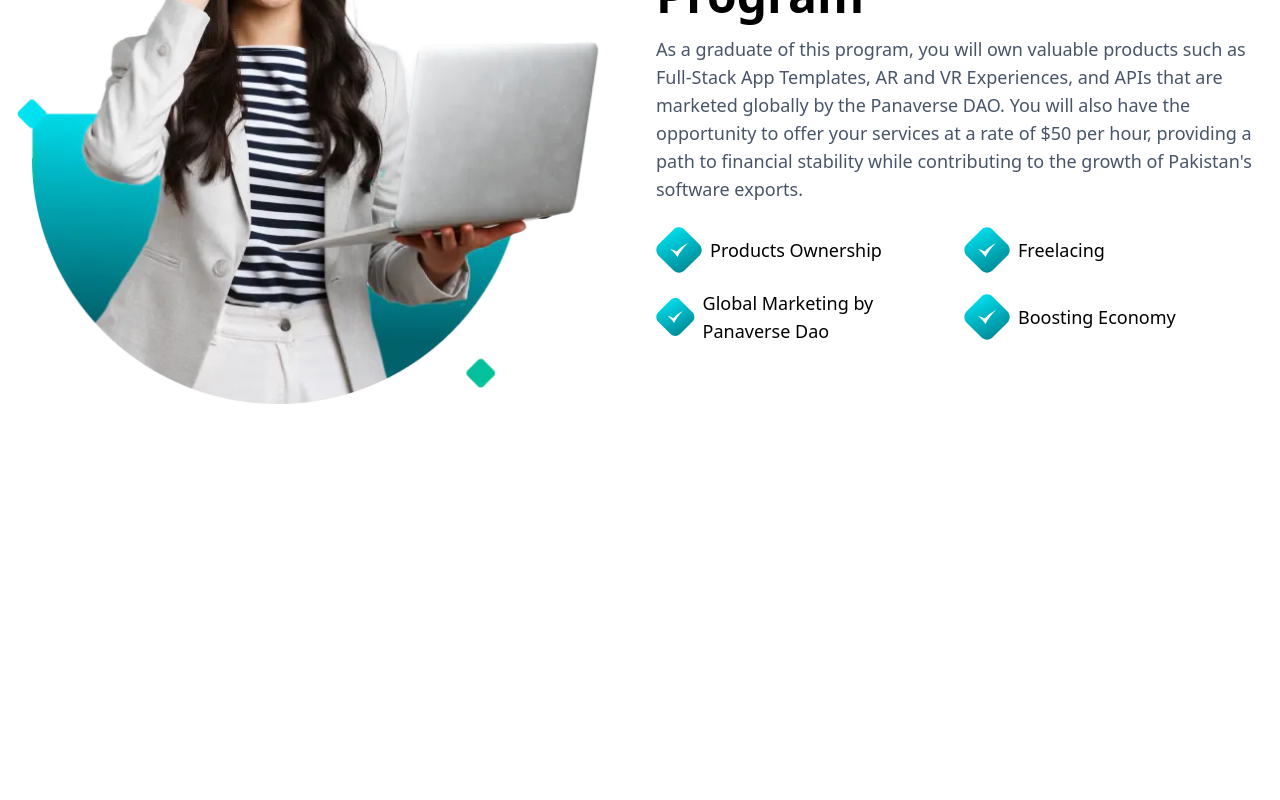
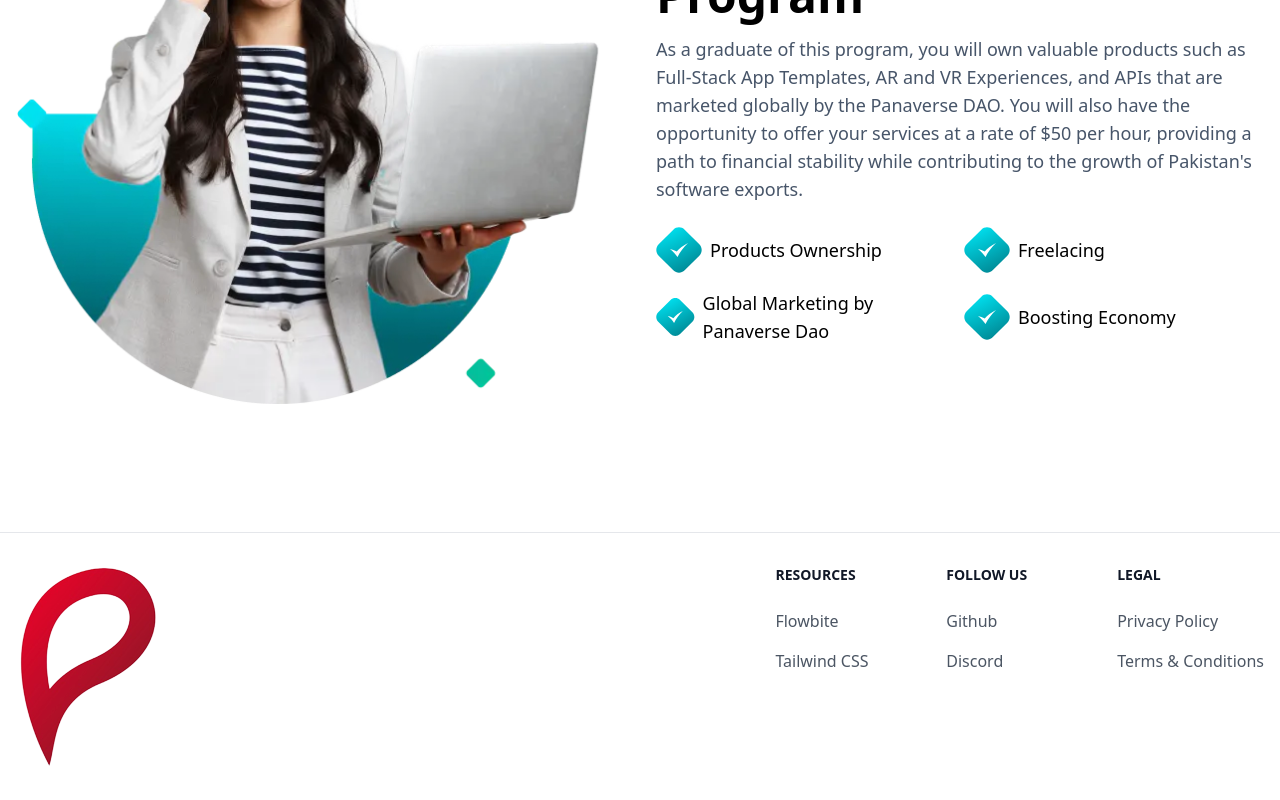
Before and after one commit to developer-abdulali/panaverse-dao, a Next.js app: page / in a window 1280 px wide. Shown: the part 2577-3377 px from the top of the page. Before the commit the page ends 2981 px from the top, so only its background shows below. Built offline with nearby package versions, Linux system fonts and the light colour scheme.

Commit message:
added more changes in OutComeSection

```diff
--- /dev/null
+++ b/components/Footer/Footer.tsx
@@ -0,0 +1,88 @@
+import React from "react";
+import Image from "next/image";
+import logo from "../../public/images/Panaverse.png";
+import Link from "next/link";
+
+const Footer = () => {
+  return (
+      <footer className="bg-white dark:bg-gray-900">
+        <div className="mx-auto w-full max-w-screen-xl p-4 py-6 lg:py-8">
+          <div className="md:flex md:justify-between">
+            <div className="mb-6 md:mb-0">
+              <a href="https://flowbite.com/" className="flex items-center">
+                <Image
+                  src={logo}
+                  className=""
+                  alt="FlowBite Logo"
+                />
+              </a>
+              <p></p>
+            </div>
+            <div className="grid grid-cols-2 gap-8 sm:gap-6 sm:grid-cols-3">
+              <div>
+                <h2 className="mb-6 text-sm font-semibold text-gray-900 uppercase dark:text-white">
+                  Resources
+                </h2>
+                <ul className="text-gray-600 dark:text-gray-400 font-medium">
+                  <li className="mb-4">
+                    <a href="https://flowbite.com/" className="hover:underline">
+                      Flowbite
+                    </a>
+                  </li>
+                  <li>
+                    <a
+                      href="https://tailwindcss.com/"
+                      className="hover:underline"
+                    >
+                      Tailwind CSS
+                    </a>
+                  </li>
+                </ul>
+              </div>
+              <div>
+                <h2 className="mb-6 text-sm font-semibold text-gray-900 uppercase dark:text-white">
+                  Follow us
+                </h2>
+                <ul className="text-gray-600 dark:text-gray-400 font-medium">
+                  <li className="mb-4">
+                    <a
+                      href="https://github.com/themesberg/flowbite"
+                      className="hover:underline "
+                    >
+                      Github
+                    </a>
+                  </li>
+                  <li>
+                    <a
+                      href="https://discord.gg/4eeurUVvTy"
+                      className="hover:underline"
+                    >
+                      Discord
+                    </a>
+                  </li>
+                </ul>
+              </div>
+              <div>
+                <h2 className="mb-6 text-sm font-semibold text-gray-900 uppercase dark:text-white">
+                  Legal
+                </h2>
+                <ul className="text-gray-600 dark:text-gray-400 font-medium">
+                  <li className="mb-4">
+                    <a href="#" className="hover:underline">
+                      Privacy Policy
+                    </a>
+                  </li>
+                  <li>
+                    <a href="#" className="hover:underline">
+                      Terms &amp; Conditions
+                    </a>
+                  </li>
+                </ul>
+              </div>
+            </div>
+          </div>
+        </div>
+      </footer>
+  );
+};
+export default Footer;
--- a/components/OutComeSection/OutComeSection.tsx
+++ b/components/OutComeSection/OutComeSection.tsx
@@ -11,8 +11,8 @@
 
 const OutComeSection = () => {
   return (
-    <section className="max-w-screen-xl mx-auto px-4">
-      <div className="flex flex-col-reverse gap-x-8 items-center md:flex-row">
+    <section className="">
+      <div className="max-w-screen-xl mx-auto px-4 flex flex-col-reverse gap-x-8 items-center md:flex-row">
         {/* {Left side} */}
         <div className="flex-1">
           <Image src={outCome} alt="Out-come-poster" />
@@ -70,6 +70,7 @@
           </div>
         </div>
       </div>
+      <hr className="mt-32 text-slate-200" />
     </section>
   );
 };
--- a/pages/index.tsx
+++ b/pages/index.tsx
@@ -3,6 +3,7 @@
 import SpecializedTrack from "@/components/Specialized Track/SpecializedTrack";
 import QuaterBoxes from "@/components/QuarterBoxes/QuaterBoxes";
 import OutComeSection from "@/components/OutComeSection/OutComeSection";
+import Footer from "@/components/Footer/Footer";
 const Home = () => {
   return (
     <>
@@ -11,6 +12,7 @@
       <SpecializedTrack />
       <QuaterBoxes />
       <OutComeSection />
+      <Footer />
     </>
   );
 };
```
